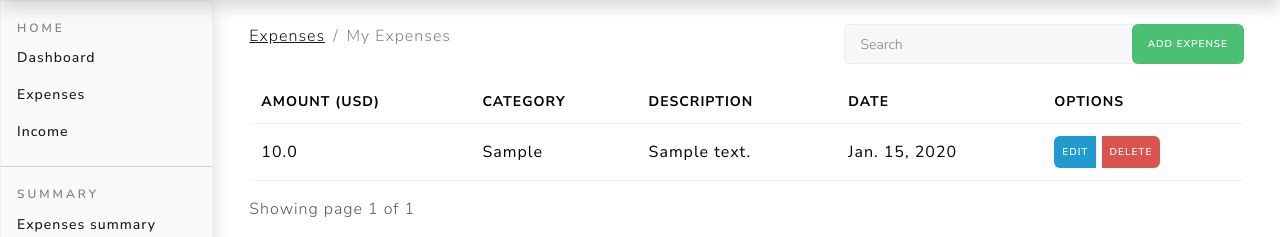
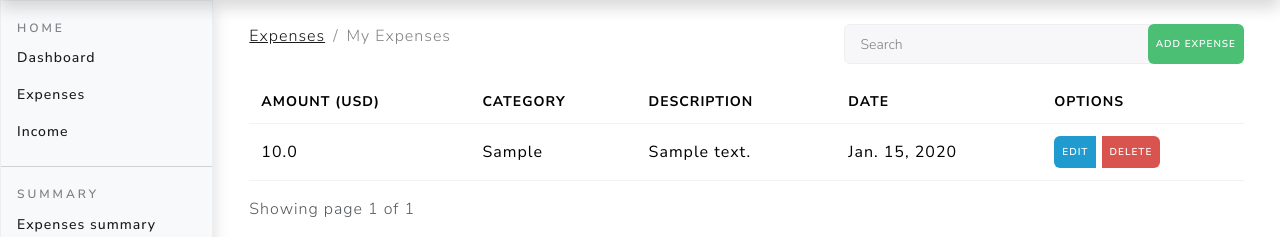
Before and after one commit to R4yya/Django-Income-Expense-Website, a Django app: page /expenses/ in a window 1280 px wide. Shown: the part 42-279 px from the top of the page. Run offline with Django 4.2, Linux system fonts and the light colour scheme; a user stored in the database is signed in; tables that the repository leaves empty hold one stand-in row (values such as "Sample post"); some libraries are stand-ins or nearby versions.

Commit message:
Update index.html

```diff
--- a/expenseswebsite/templates/expenses/index.html
+++ b/expenseswebsite/templates/expenses/index.html
@@ -22,7 +22,7 @@
             </div>
         </div>
         <div class="col-md-1">
-            <a href="{% url 'add-expense' %}" class="btn btn-sm btn-success float-end text-nowrap rounded">Add Expense</a>
+            <a href="{% url 'add-expense' %}" class="btn btn-sm btn-success float-end text-nowrap rounded p-0 px-2 py-2">Add Expense</a>
         </div>
     </div>
     <div class="container px-0">
```
